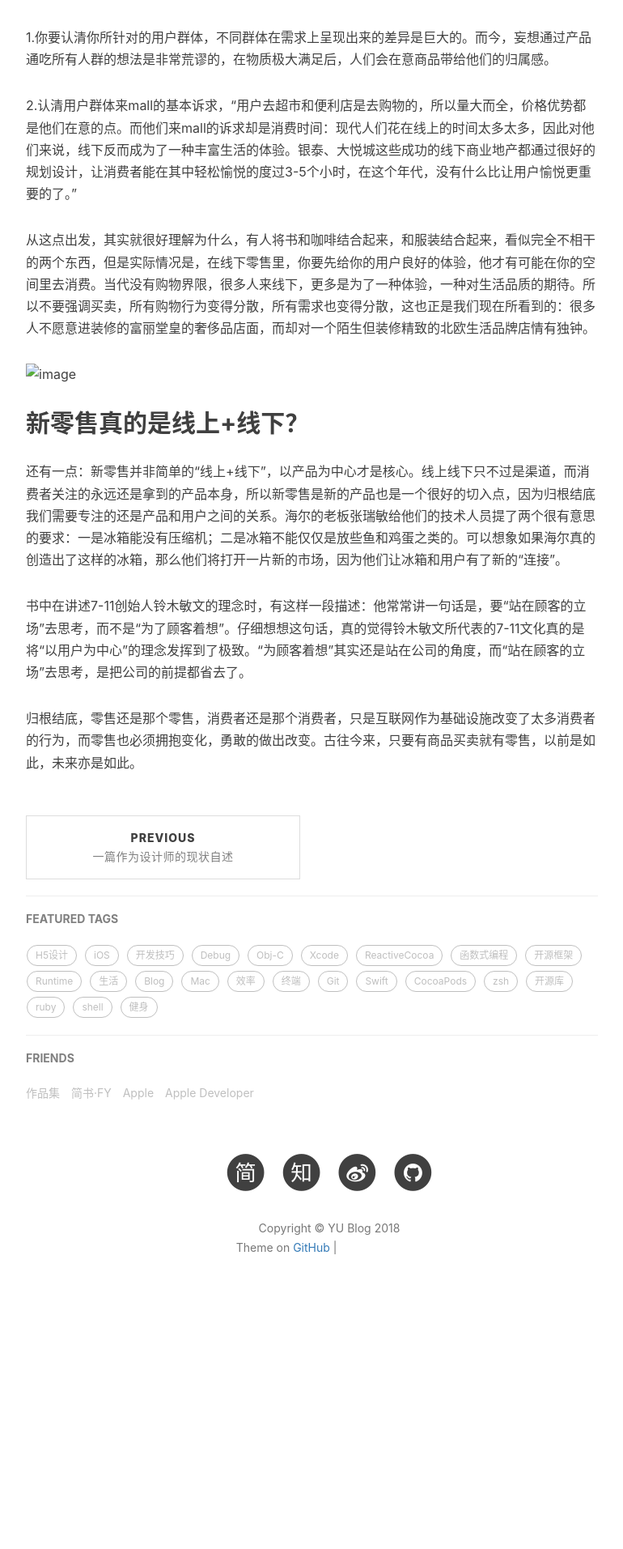
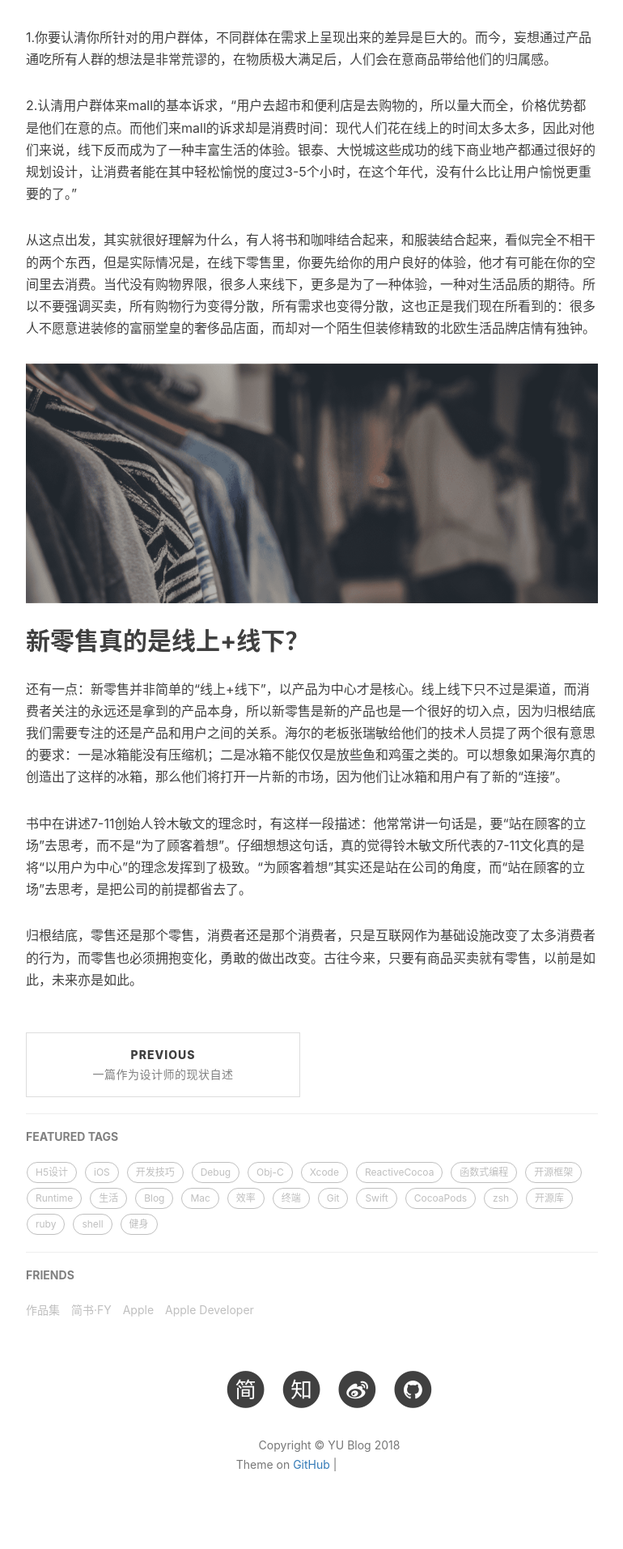
Before and after one commit to fiveyu/fiveyu.github.io, a Jekyll site: the page built from _posts/2018-11-27-新零售其实一点都不“新”.md, in a window 1280 px wide. Shown: the part 973-2886 px from the top of the page at 81% size, without its empty margins (233-1003 px from the left). Built offline with Jekyll 4.4.1, drawn with Linux system fonts in a browser that asks for light colours; nearby versions of some CDN libraries; comment, search, counter and statistics services are not loaded; before the commit the page ends 2618 px from its top, so only the background shows below that; grey boxes are pictures that could not be loaded.

Commit message:
Update _posts/2018-11-27-新零售其实一点都不“新”.md

```diff
--- a/_posts/2018-11-27-新零售其实一点都不“新”.md
+++ b/_posts/2018-11-27-新零售其实一点都不“新”.md
@@ -26,7 +26,7 @@ tags:
 
 从这点出发，其实就很好理解为什么，有人将书和咖啡结合起来，和服装结合起来，看似完全不相干的两个东西，但是实际情况是，在线下零售里，你要先给你的用户良好的体验，他才有可能在你的空间里去消费。当代没有购物界限，很多人来线下，更多是为了一种体验，一种对生活品质的期待。所以不要强调买卖，所有购物行为变得分散，所有需求也变得分散，这也正是我们现在所看到的：很多人不愿意进装修的富丽堂皇的奢侈品店面，而却对一个陌生但装修精致的北欧生活品牌店情有独钟。
 
-![image](img/post-bg-retail.png)
+![image](/img/post-bg-retail.png)
 
 ## 新零售真的是线上+线下？
 
```
